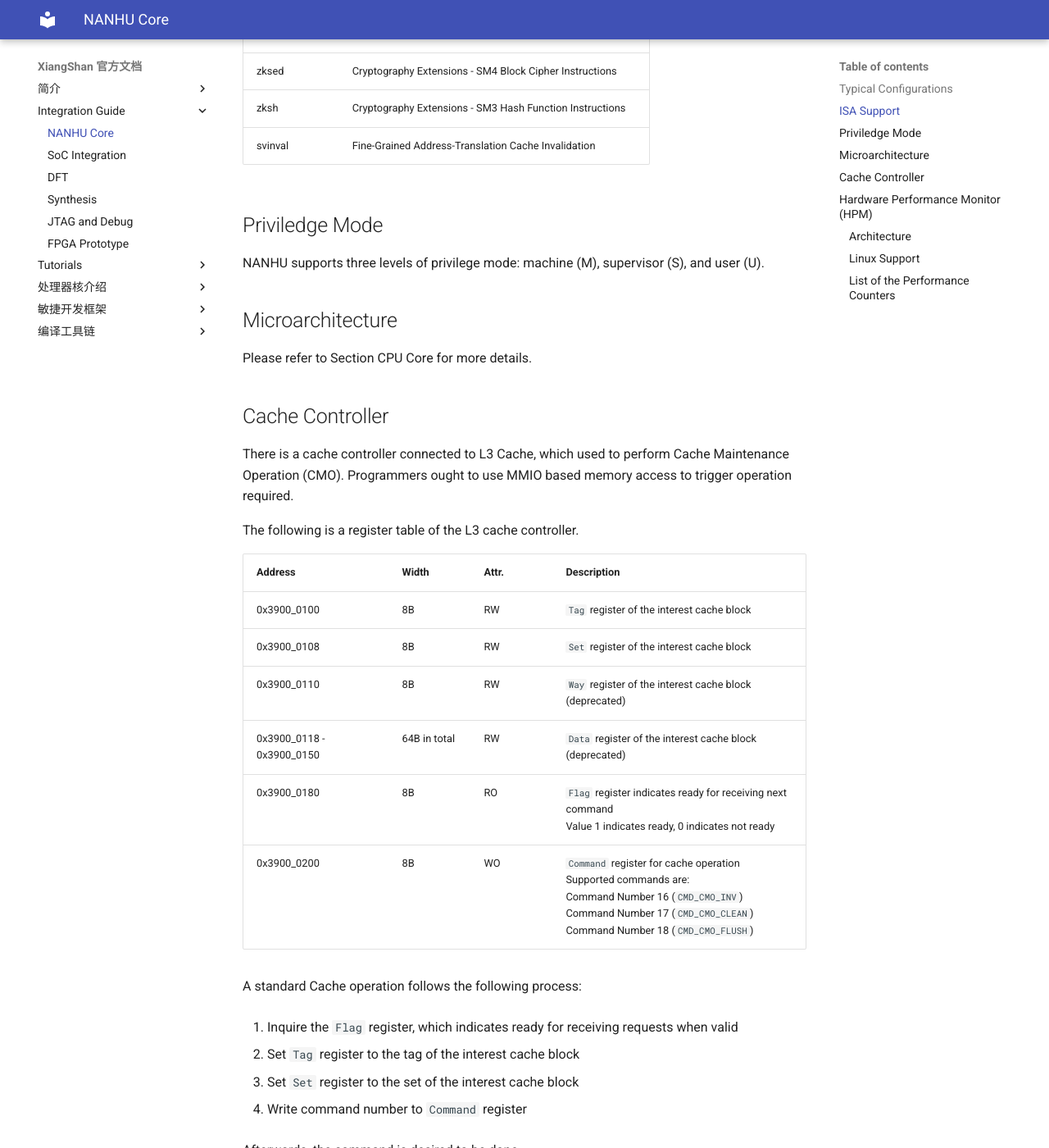
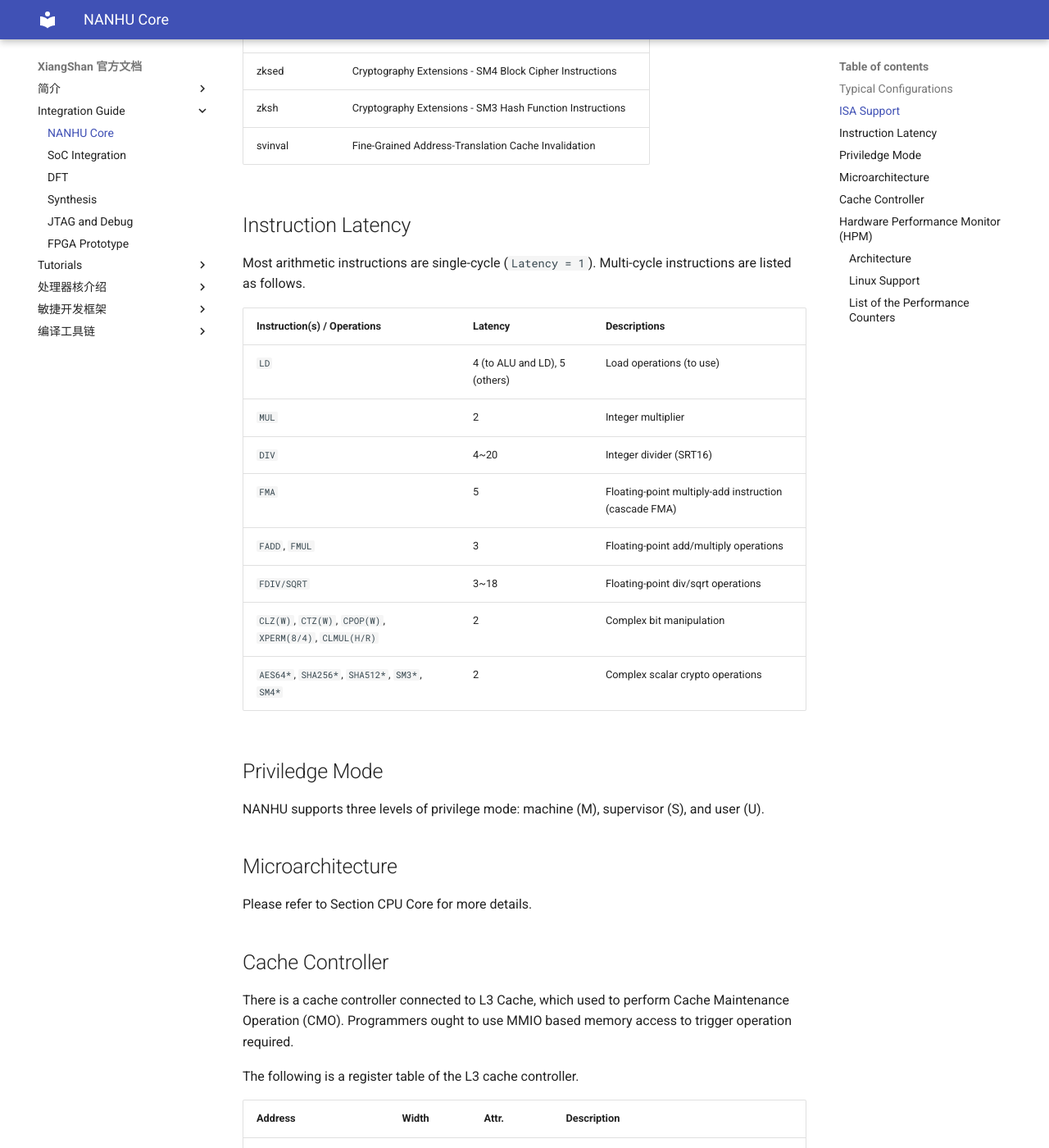
Before and after one commit to OpenXiangShan/XiangShan-doc, an MkDocs documentation site: the page built from docs/integration/overview.md, in a window 1280 px wide and 1400 px high, scrolled down 2133 px. Shown: the whole window at 82% size. Built offline with MkDocs 1.6.1 and Material for MkDocs 9.7.7, drawn with Linux system fonts in a browser that asks for light colours.

Commit message:
Update the instruction latency table

```diff
--- a/docs/integration/overview.md
+++ b/docs/integration/overview.md
@@ -52,6 +52,23 @@ Below is the typical NANHU core configurations:
 | zksed | Cryptography Extensions - SM4 Block Cipher Instructions |
 | zksh | Cryptography Extensions - SM3 Hash Function Instructions |
 | svinval | Fine-Grained Address-Translation Cache Invalidation |
+
+## Instruction Latency
+
+Most arithmetic instructions are single-cycle (`Latency = 1`).
+Multi-cycle instructions are listed as follows.
+
+
+| Instruction(s) / Operations | Latency | Descriptions |
+| -------------- | ------- | ------------ |
+| `LD` | 4 (to ALU and LD), 5 (others) | Load operations (to use) |
+| `MUL` | 2 | Integer multiplier |
+| `DIV` | 4~20 | Integer divider (SRT16) |
+| `FMA` | 5 | Floating-point multiply-add instruction (cascade FMA) |
+| `FADD`, `FMUL` | 3 | Floating-point add/multiply operations |
+| `FDIV/SQRT` | 3~18 | Floating-point div/sqrt operations |
+| `CLZ(W)`, `CTZ(W)`, `CPOP(W)`, `XPERM(8/4)`, `CLMUL(H/R)` | 2 | Complex bit manipulation |
+| `AES64*`, `SHA256*`, `SHA512*`, `SM3*`, `SM4*` | 2 | Complex scalar crypto operations |
 
 ## Priviledge Mode
 
```
